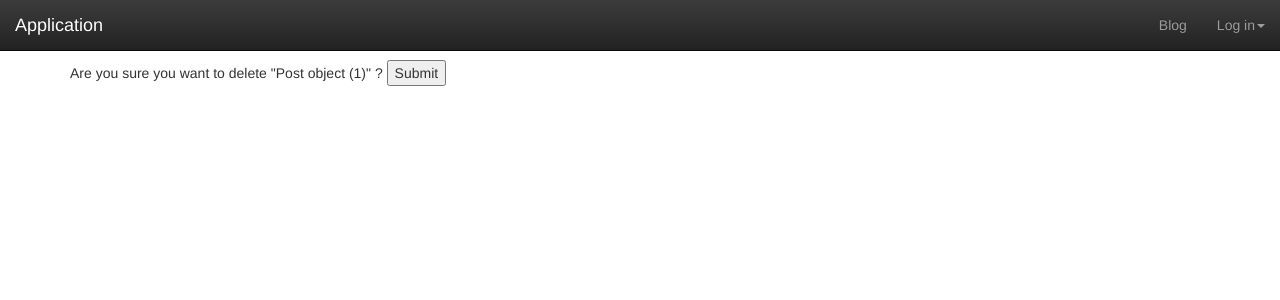
After one commit to mpsk2/django-learning, a Django app: a page that uses blog/templates/blog/post_confirm_delete.html in a window 1280 px wide. The commit adds this page. Shown: the top 300 px of the page. Run offline with Django 3.2, Linux system fonts and the light colour scheme; tables that the repository leaves empty hold one stand-in row (values such as "Sample post"); some libraries are stand-ins or nearby versions.

Commit message:
feat(blog): ugly delete post view

```diff
--- /dev/null
+++ b/blog/templates/blog/post_confirm_delete.html
@@ -0,0 +1,8 @@
+{% extends 'base.html' %}
+{% block title %}Blog - Delete{% endblock %}
+{% block content %}
+    <form method="post">{% csrf_token %}
+        Are you sure you want to delete "{{ post }}" ?
+        <input type="submit" value="Submit" />
+    </form>
+{% endblock %}
--- a/blog/templates/blog/post_list.html
+++ b/blog/templates/blog/post_list.html
@@ -13,7 +13,7 @@
         {% for post in posts %}
         <tr>
             <td>{{ post.title }}</td>
-            <td></td>
+            <td><a href="{% url "blog:post_delete" post.id %}">delete</a></td>
         </tr>
         {% endfor %}
     </tbody>
--- a/blog/urls.py
+++ b/blog/urls.py
@@ -1,9 +1,10 @@
 from django.conf.urls import url
 
-from .views import PostCreate, PostList
+from .views import PostCreate, PostList, PostDelete
 
 urlpatterns = [
     # posts
     url(r'^new$', PostCreate.as_view(), name='post_new'),
     url(r'^$', PostList.as_view(), name='post_list'),
+    url(r'^delete/(?P<pk>\d+)$', PostDelete.as_view(), name='post_delete'),
 ]
--- a/blog/views.py
+++ b/blog/views.py
@@ -1,4 +1,4 @@
-from django.views.generic.edit import CreateView
+from django.views.generic.edit import CreateView, DeleteView
 from django.views.generic import ListView
 from django.core.urlresolvers import reverse_lazy
 from django.contrib.auth.decorators import login_required
@@ -10,7 +10,7 @@ from .models import Post
 @method_decorator(login_required, 'dispatch')
 class PostCreate(CreateView):
     model = Post
-    success_url = reverse_lazy('home')
+    success_url = reverse_lazy('blog:post_list')
     fields = ['title', 'content']
 
     def form_valid(self, form):
@@ -18,11 +18,15 @@ class PostCreate(CreateView):
         obj.created_by = self.request.user
         return super().form_valid(form)
 
-    def get_success_url(self):
-        return reverse_lazy('blog:post_list')
-
 
 class PostList(ListView):
     model = Post
     context_object_name = 'posts'
     paginate_by = 10
+
+
+# TODO(mps): ACCEPTS ANYONE TO DELETE!!!!
+class PostDelete(DeleteView):
+    model = Post
+    success_url = reverse_lazy('blog:post_list')
+    context_object_name = 'post'
```
